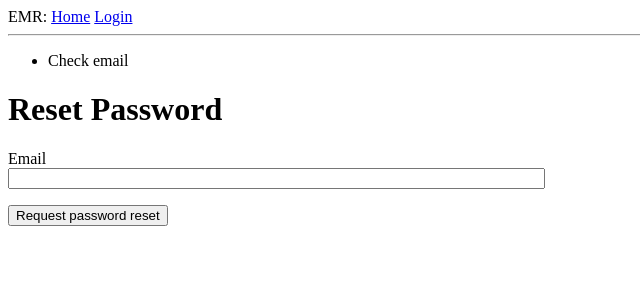
After one commit to joshestein/digital_doc, a Flask app: page /request_password_reset in a window 1280 px wide. The commit adds this page. Shown: the top 300 px of the page, without its empty margins (0-640 px from the left). Run offline with Flask 2, Linux system fonts and the light colour scheme; data comes from the database, SQL or seed files in the repository; both versions use the stored data as it was after the commit.

Commit message:
Forgotten password support

```diff
--- a/app/__init__.py
+++ b/app/__init__.py
@@ -1,6 +1,7 @@
 from flask import Flask
 from config import Config
 from flask_login import LoginManager
+from flask_mail import Mail
 from flask_migrate import Migrate
 from flask_sqlalchemy import SQLAlchemy
 
@@ -9,6 +10,7 @@ app.config.from_object(Config)
 db = SQLAlchemy(app)
 login = LoginManager(app)
 login.login_view = 'login'
+mail = Mail(app)
 migrate = Migrate(app, db)
 
 from app import routes, models, errors
--- a/app/forms.py
+++ b/app/forms.py
@@ -10,10 +10,8 @@ class LoginForm(FlaskForm):
     submit = SubmitField('Sign In')
 
 class RegistrationForm(FlaskForm):
-    name = StringField('Name', validators=None)
     username = StringField('Username', validators=[DataRequired()])
     email = StringField('Email', validators=[DataRequired(), Email()])
-    registration_number = StringField('Registration number', validators=[DataRequired()])
     password = PasswordField('Password', validators=[DataRequired()])
     password2 = PasswordField('Repeat Password', validators=[DataRequired(), EqualTo('password')])
     submit = SubmitField('Register')
@@ -33,3 +31,12 @@ class AddPatientForm(FlaskForm):
     age = IntegerField('Age', validators = [NumberRange(0, 120, 'Invalid age')])
     email = StringField('Email')
     submit = SubmitField('Add')
+
+class RequestPasswordResetForm(FlaskForm):
+    email = StringField('Email', validators=[DataRequired(), Email()])
+    submit = SubmitField('Request password reset')
+
+class ResetPasswordForm(FlaskForm):
+    password = PasswordField('Password', validators=[DataRequired()])
+    password2 = PasswordField('Repeat password', validators=[DataRequired(), EqualTo('password')])
+    submit = SubmitField('Request Password Reset')
--- a/app/routes.py
+++ b/app/routes.py
@@ -1,6 +1,7 @@
 from flask import render_template, flash, redirect, request, url_for
 from app import app, db
-from app.forms import LoginForm, RegistrationForm, AddPatientForm
+from app.email import send_password_reset_email
+from app.forms import LoginForm, RegistrationForm, AddPatientForm, RequestPasswordResetForm, ResetPasswordForm
 from app.models import Doctor, Patient
 from flask_login import current_user, login_user, logout_user, login_required
 from werkzeug.urls import url_parse
@@ -24,8 +25,6 @@ def login():
         next_page = request.args.get('next')
         if not next_page or url_parse(next_page).netloc != '':
             next_page = url_for('index')
-        if not is_safe_url('next'):
-            return flask.abort(400)
         return redirect(next_page)
     return render_template('login.html', title = 'Sign In', form=form)
 
@@ -40,7 +39,7 @@ def register():
         return redirect(url_for('index'))
     form = RegistrationForm()
     if form.validate_on_submit():
-        doc = Doctor(name = form.name.data, username = form.username.data, email = form.email.data, registration_number = form.registration_number.data)
+        doc = Doctor(username = form.username.data, email = form.email.data)
         doc.set_password(form.password.data)
         db.session.add(doc)
         db.session.commit()
@@ -52,23 +51,45 @@ def register():
 @login_required
 def doc(username):
     doc = Doctor.query.filter_by(username=username).first_or_404()
-    page = request.args.get('page', 1, type=int)
-    patients = doc.patients.paginate(page, app.config['PATIENTS_PER_PAGE'], False)
-    next_url = url_for('doc', username=username, page = patients.next_num) \
-        if patients.has_next else None
-    prev_url = url_for('doc', username=username, page = patients.prev_num) \
-        if patients.has_prev else None
-    return render_template('doc.html', doc=doc, patients = patients.items, next_url=next_url, prev_url=prev_url)
+    patients = doc.patients.all()
+    return render_template('doc.html', doc=doc, patients = patients)
 
 @app.route('/add_patient', methods = ['GET', 'POST'])
 @login_required
 def add_patient():
     form = AddPatientForm()
     if form.validate_on_submit():
-        patient = Patient(name = form.name.data, age = form.age.data, email = form.email.data)
+        patient = Patient(doctor = current_user, name = form.name.data, age = form.age.data, email = form.email.data)
         db.session.add(patient)
-        patient.add_doctor(current_user)
         db.session.commit()
         flash('Patient succesfully added.')
         return redirect(url_for('add_patient'))
     return render_template('add_patient.html', title = 'Add Patient', form=form)
+
+@app.route('/request_password_reset', methods = ['GET', 'POST'])
+def request_password_reset():
+    if (current_user.is_authenticated):
+        return redirect(url_for('index'))
+    form = RequestPasswordResetForm()
+    if form.validate_on_submit:
+        doc = Doctor.query.filter_by(email=form.email.data).first()
+        if doc:
+            send_password_reset_email(doc)
+        flash('Check email')
+        #return redirect(url_for('login'))
+    return render_template('request_password_reset.html', title='Reset Password', form=form)
+
+@app.route('/reset_password/<token>', methods=['GET', 'POST'])
+def reset_password(token):
+    if current_user.is_authenticated:
+        return redirect(url_for('index'))
+    doc = Doctor.verify_reset_password_token(token)
+    if not doc:
+        return redirect(url_for('index'))
+    form = ResetPasswordForm()
+    if form.validate_on_submit():
+        doc.set_password(form.password.data)
+        db.session.commit()
+        flash('Your password has been reset')
+        return redirect(url_for('login'))
+    return render_template('reset_password.html', form = form)
--- a/app/templates/login.html
+++ b/app/templates/login.html
@@ -19,6 +19,9 @@
             <span style="color: red;">[{{ error }}]</span>
             {% endfor %}
         </p>
+        <p>
+          <a href="{{ url_for('request_password_reset') }}">Forgot your password?</a>
+        </p>
         <p>{{ form.remember_me() }} {{ form.remember_me.label }}</p>
         <p>{{ form.submit() }}</p>
     </form>
--- /dev/null
+++ b/app/templates/request_password_reset.html
@@ -0,0 +1,16 @@
+{% extends "base.html" %}
+
+{% block content %}
+  <h1>Reset Password</h1>
+  <form action="", method="post">
+    {{ form.hidden_tag() }}
+    <p>
+      {{ form.email.label }}<br>
+      {{ form.email(size = 64) }}<br>
+      {% for error in form.email.errors %}
+      <span style = "color: red;">[{{ error }}]</span>
+      {% endfor %}
+    </p>
+    <p>{{ form.submit() }}</p>
+  </form>
+{% endblock %}
```
Also changed, not shown: app/email.py (added, +24 -0 lines), app/models.py (+16 -1 lines), app/templates/email/reset_password.html (added, +8 -0 lines), app/templates/email/reset_password.txt (added, +11 -0 lines), app/templates/reset_password.html (added, +23 -0 lines), app.db.
